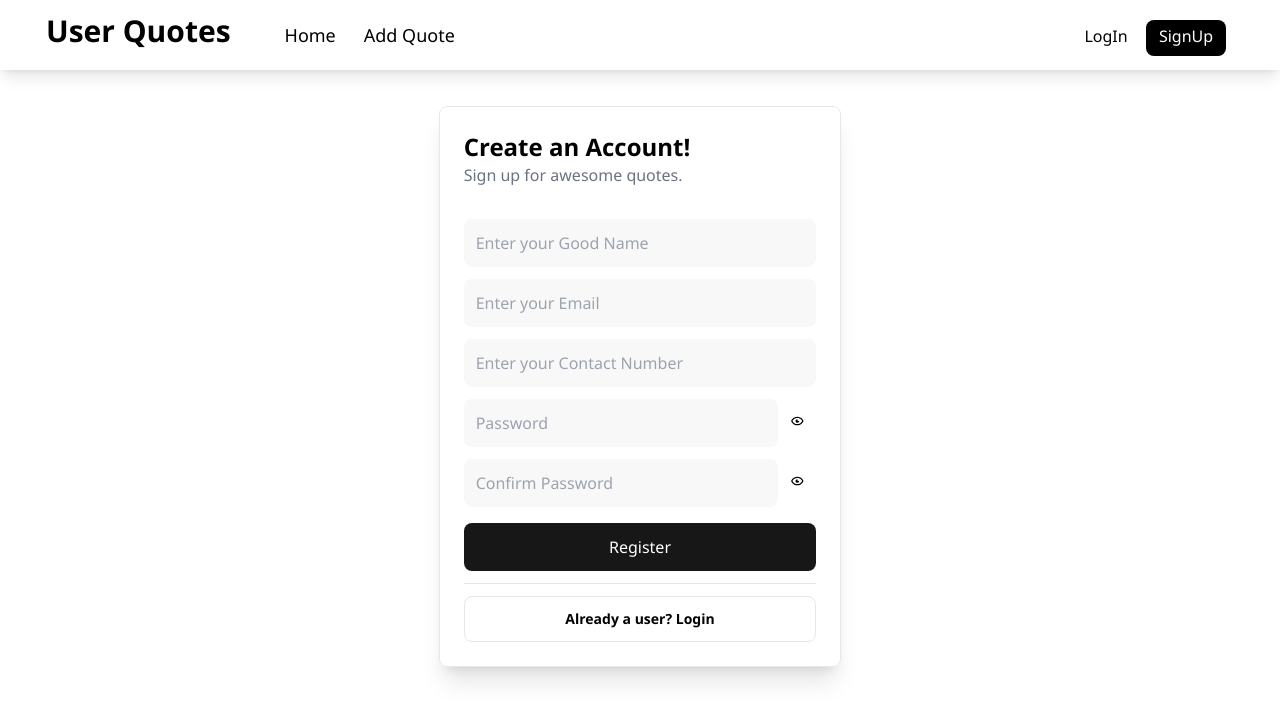
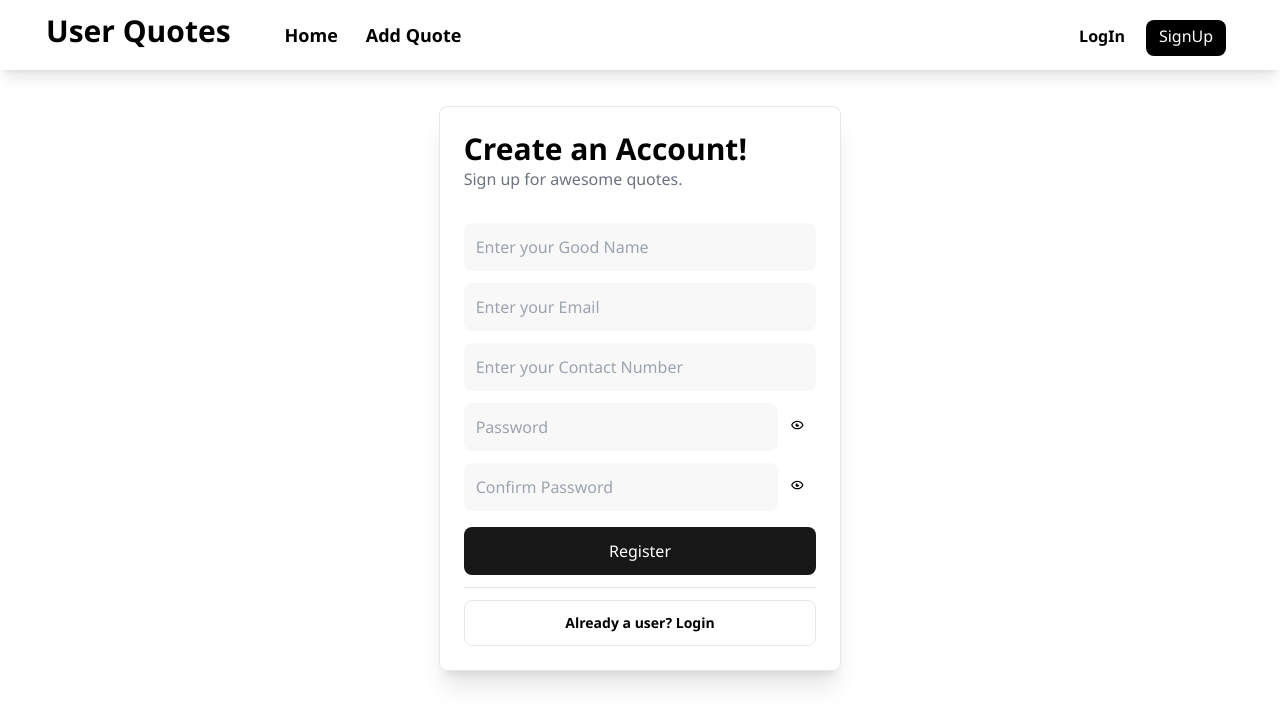
Before and after one commit to Samyak1519/UserQuotes, a React (Create React App) app: page /signup in a window 1280 px wide. Shown: the top 724 px of the page. Built offline with nearby package versions, Linux system fonts and the light colour scheme.

Commit message:
Updated NavBar and Save Button TextColor

```diff
--- a/src/Components/Addquote.jsx
+++ b/src/Components/Addquote.jsx
@@ -44,7 +44,7 @@ function Addquote() {
             </button>
             <button
               onClick={successToast}
-              className="font-semibold bg-green-400 text-slate-700 hover:bg-white hover:text-green-700 hover:shadow-md hover:shadow-green-400 hover:border flex justify-center flex-wrap items-center rounded-lg w-20 h-9"
+              className="font-semibold bg-green-500 text-white hover:bg-white hover:text-green-700 hover:shadow-md hover:shadow-green-400 hover:border flex justify-center flex-wrap items-center rounded-lg w-20 h-9"
             >
               Save
             </button>
--- a/src/Components/LoginPage.jsx
+++ b/src/Components/LoginPage.jsx
@@ -15,6 +15,7 @@ function LoginPage() {
       <div id="mainComponent" className="flex justify-center rounded-lg p-3">
         <div className="flex flex-col rounded-lg border shadow-xl p-6 w-4/12 h-3/6">
           <div id="heading" name="heading" className="flex flex-col gap-0">
+
             <h1 className="text-3xl font-semibold ">Welcome Back!</h1>
             <p className="font-normal  text-gray-500">
               To get starter, login to your account.
--- a/src/Components/Navbar.jsx
+++ b/src/Components/Navbar.jsx
@@ -17,28 +17,28 @@ function Navbar() {
           <div className="flex gap-3 text-lg flex-wrap rounded-full ">
             <NavLink
               to="/"
-              className="p-2 rounded-full hover:delay-75 hover:text-green-600 hover:font-bold hover:text-xl h-9 hover:h-9"
+              className="p-2 rounded-full hover:delay-75 hover:text-green-600 font-semibold h-9 hover:h-9"
             >
               Home
             </NavLink>
 
             <NavLink
               to="/add_quote"
-              className="p-2 rounded-full hover:delay-75 hover:text-green-600 hover:font-bold hover:text-xl h-9 hover:h-9"
+              className="p-2 rounded-full hover:delay-75 hover:text-green-600 font-semibold h-9 hover:h-9"
             >
               Add Quote
             </NavLink>
           </div>
         </div>
 
-        <div className="flex flex-wrap p-3.5">
+        <div className="flex flex-wrap p-3.5 gap-1">
           {/* Profile Icon and Name */}
 
           <NavLink
-            to="/Login"
+            to="/login"
             name="login_button"
             id="login_button"
-            className="hover:border hover:shadow-lg hover:font-semibold flex flex-wrap justify-center bg-white p-1 text-black font-medium text-base h-9 w-20 rounded-lg"
+            className="hover:shadow-lg font-semibold flex flex-wrap justify-center bg-white p-1 text-black h-9 w-20 rounded-lg"
           >
             LogIn
           </NavLink>
--- a/src/Components/SignupPage.jsx
+++ b/src/Components/SignupPage.jsx
@@ -21,8 +21,9 @@ function SignupPage() {
     <>
       <div id="mainComponent" className="flex justify-center rounded-lg p-3">
         <div className="flex flex-col rounded-lg border shadow-xl p-6 w-4/12 h-3/6">
+
           <div id="heading" name="heading" className="flex flex-col gap-0">
-            <h1 className="text-2xl font-semibold"> Create an Account! </h1>
+            <h1 className="text-3xl font-semibold"> Create an Account! </h1>
             <p className="font-normal text-gray-500">
               Sign up for awesome quotes.
             </p>
@@ -114,4 +115,4 @@ function SignupPage() {
   );
 }
 
-export default SignupPage;
+export default SignupPage;
```
